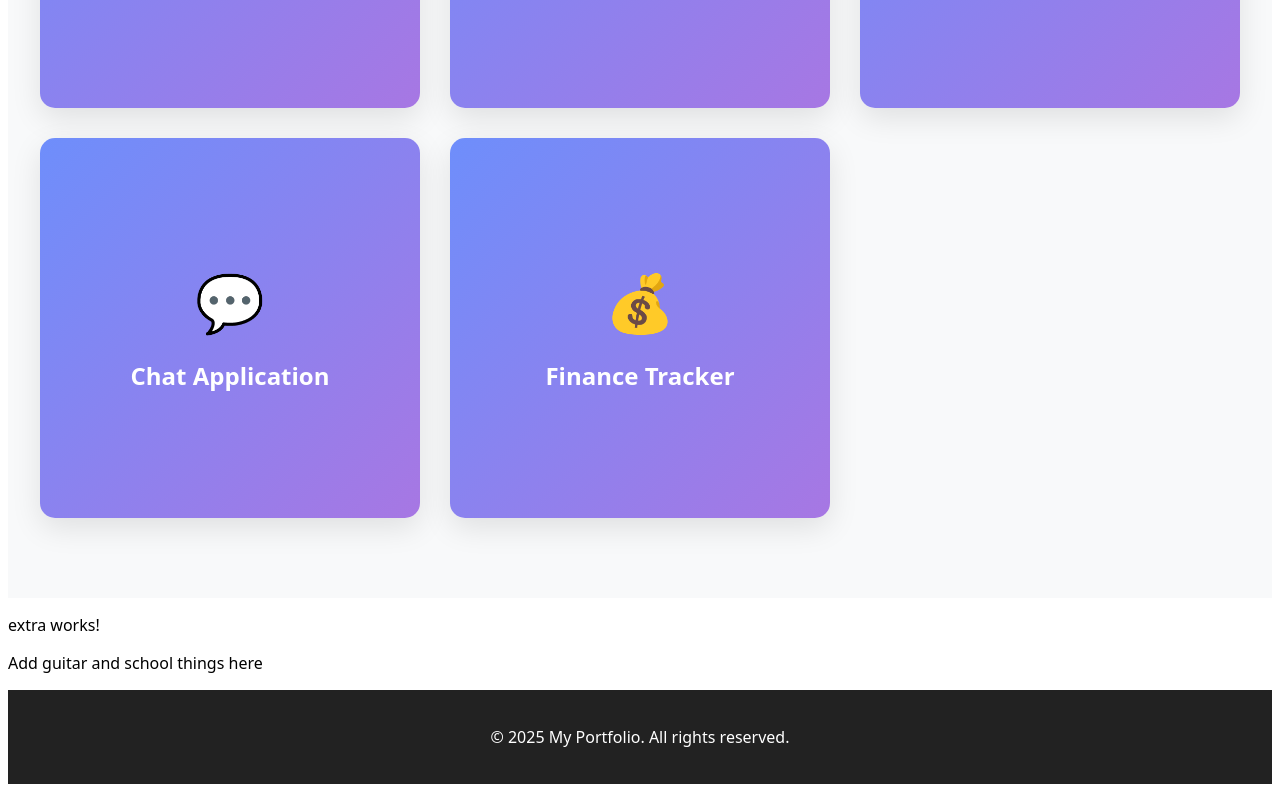
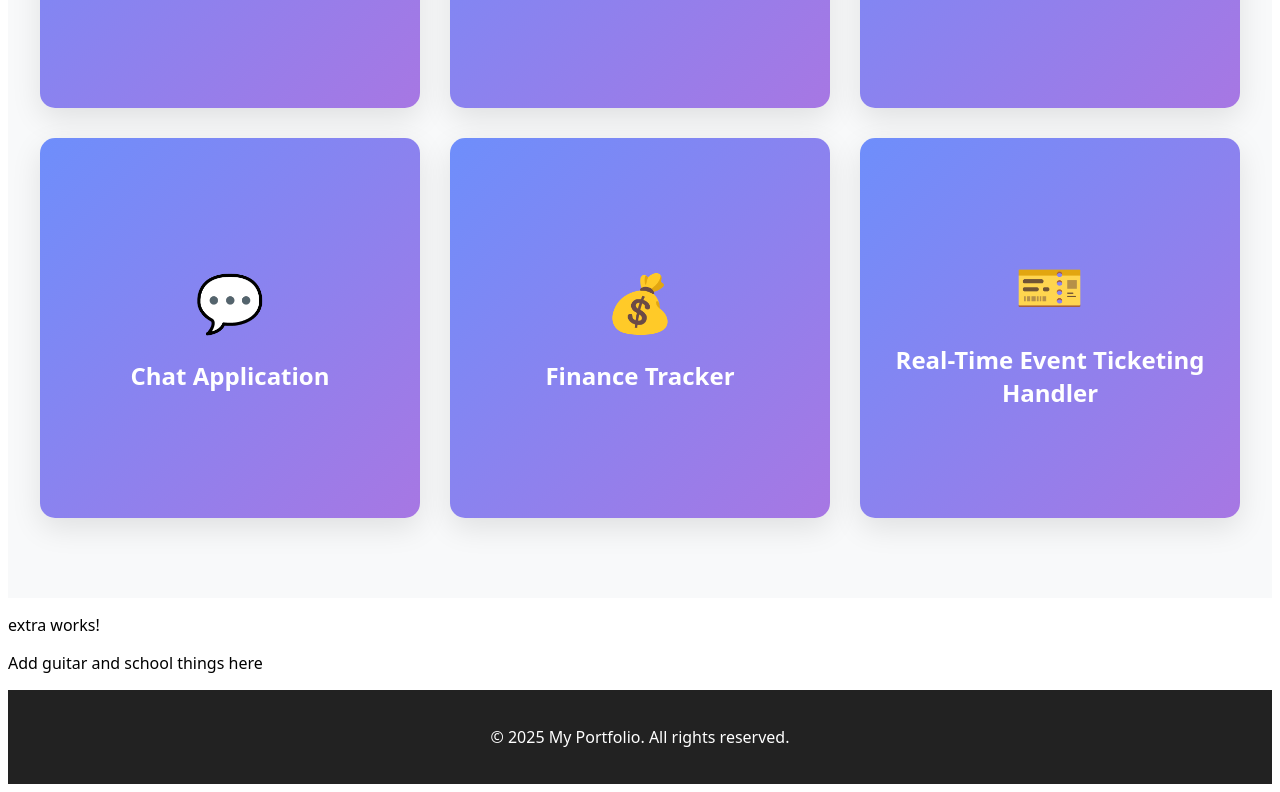
Before and after one commit to Joshfd05/Portfolio, an Angular app: page /projects in a window 1280 px wide. Shown: the part 3753-4545 px from the top of the page. Built offline with nearby package versions, Linux system fonts and the light colour scheme.

Commit message:
Finished projects section

```diff
--- a/src/app/components/projects/projects.component.html
+++ b/src/app/components/projects/projects.component.html
@@ -68,9 +68,14 @@
                 <li>CSS</li>
               </ul>
             </div>
-            <a href="#" class="project-btn">
+            <a href="https://github.com/Joshfd05/Roameo-MarketingWeb"
+            class="project-btn">
               View Project
               <span class="arrow">→</span>
+            </a>
+            <a href="https://roameo.world/"
+            class="project-btn">
+              View Live 👁️
             </a>
           </div>
         </div>
@@ -125,6 +130,34 @@
         </div>
       </div>
 
+
+      <!-- Project 6 -->
+      <div class="project-card">
+        <div class="project-card-inner">
+          <div class="project-card-front">
+            <div class="project-icon">🎫</div>
+            <h3>Real-Time Event Ticketing Handler</h3>
+          </div>
+        <div class="project-card-back">
+        <div class="project-details">
+          <p>
+            A real-time ticketing system implementing advanced producer-consumer patterns to handle concurrent ticket releases and purchases. Uses multi-threading for efficient resource management, concurrency control, and scalability.
+          </p>
+        <ul class="tech-tags">
+          <li>Angular</li>
+          <li>Spring Boot</li>
+          <li>Multi-threading</li>
+        </ul>
+      </div>
+      <a href="https://github.com/Joshfd05/Real-Time-Event-Ticketing-Handler"
+      class="project-btn">
+        View Project
+        <span class="arrow">→</span>
+      </a>
+    </div>
+  </div>
+</div>
+
     </div>
   </div>
 </section>
```
